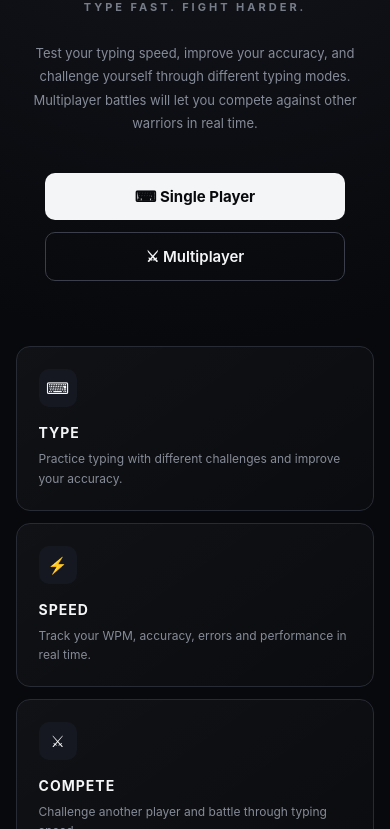
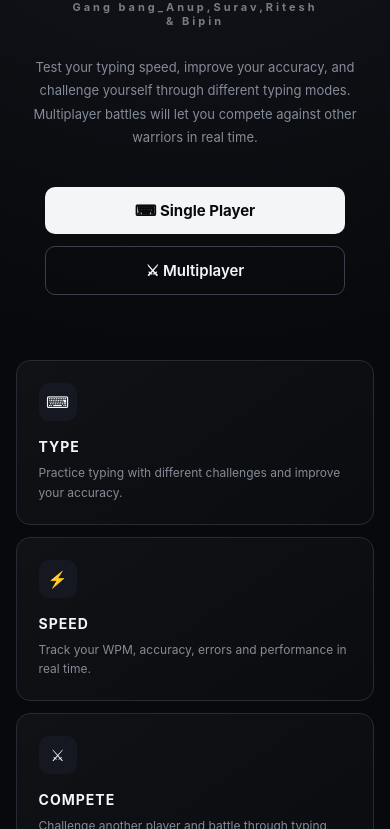
Before and after one commit to bipin3-netizen/keyboard-warrior12, a plain HTML site: page frontend/index.html in a window 390 px wide. Shown: the part 271-1100 px from the top of the page. Drawn offline with Linux system fonts and the light colour scheme.

Commit message:
Update mobile typing input

```diff
--- a/frontend/index.html
+++ b/frontend/index.html
@@ -216,7 +216,8 @@
 
 
             <p class="tagline">
-                TYPE FAST. FIGHT HARDER.
+                Gang bang_Anup,Surav,Ritesh <br>
+                & Bipin
             </p>
 
 
```
